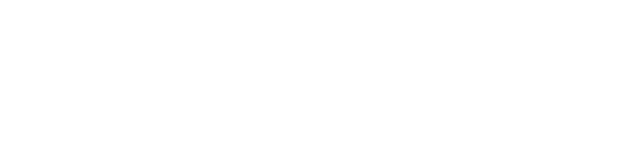
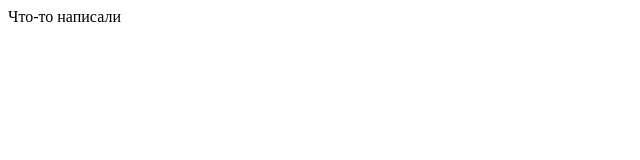
Before and after one commit to xeniia93/GH, a plain HTML site: page index.html in a window 1280 px wide. Shown: the whole page, without its empty margins (0-640 px from the left). Drawn offline with Linux system fonts and the light colour scheme.

Commit message:
Update index.html

```diff
--- a/index.html
+++ b/index.html
@@ -6,6 +6,6 @@
     <title>Document</title>
 </head>
 <body>
-
+    <div> Что-то написали</div>
 </body>
 </html>
```
